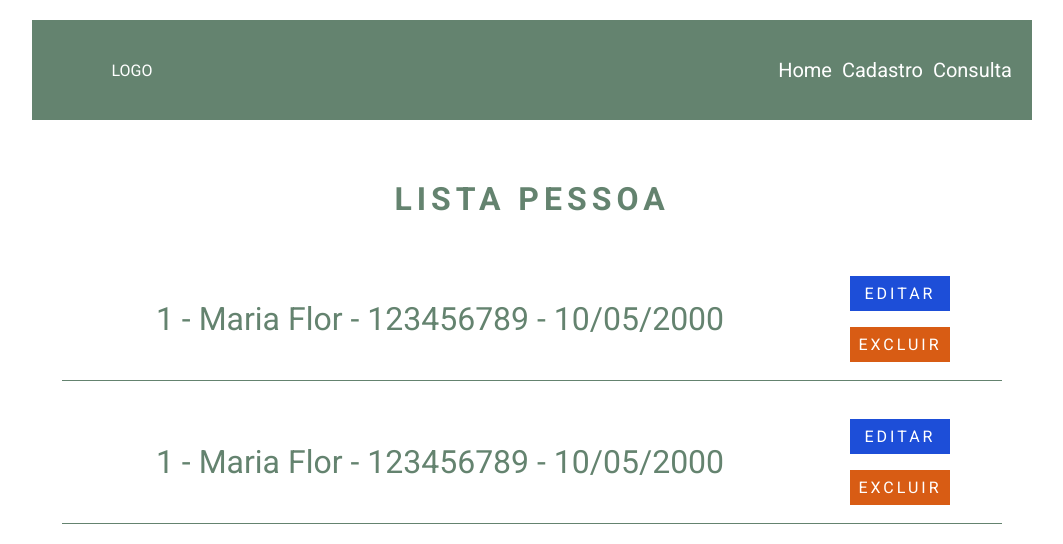
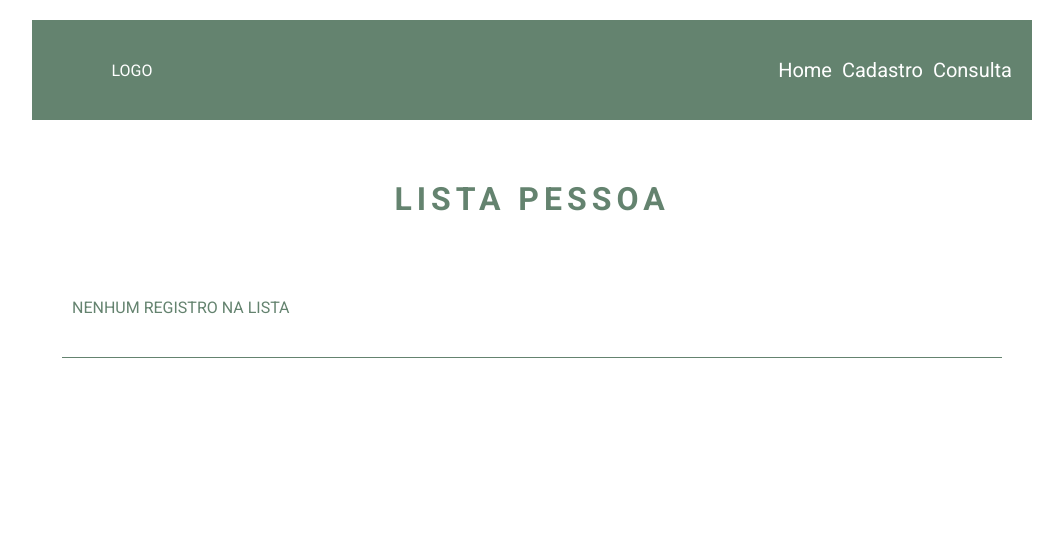
Before and after one commit to AllanGabriel03/CrudPessoas, an Angular app: page /lista in a window 1280 px wide. Shown: the top 544 px of the page, without its empty margins (108-1171 px from the left). Built offline with nearby package versions, Linux system fonts and the light colour scheme.

Commit message:
Criado o @for da página

```diff
--- a/src/app/component/lista/lista.html
+++ b/src/app/component/lista/lista.html
@@ -2,27 +2,22 @@
     <h1> Lista Pessoa </h1>
 
     <div id="div-lista-pessoas">
-
-
+        @for(elem of listaPessoa(); track elem.id ){
             <div class="div-item-pessoa">
                 <span class="item-pessoa">
-                1 - Maria Flor - 123456789 - 10/05/2000
+                    {{elem.id}} - {{elem.nome}} - {{elem.cpf}} - {{elem.dataNascimento}} - {{elem.email}}
                 </span>
                 <span class="btns-lista">
                     <a href="#" class="lnk-editar"> Editar </a>
                     <a href="#" class="lnk-excluir"> Excluir </a>
                 </span>
             </div>
+        }@empty{
+            <div class="div-item-pessoa">
+                NENHUM REGISTRO NA LISTA
+            </div>
+        }
 
-        <div class="div-item-pessoa">
-            <span class="item-pessoa">
-                1 - Maria Flor - 123456789 - 10/05/2000
-            </span>
-            <span class="btns-lista">
-                <a href="#" class="lnk-editar"> Editar </a>
-                <a href="#" class="lnk-excluir"> Excluir </a>
-            </span>
-        </div>
     </div>
 
 
```
Lines whose indentation alone changed are shown as unchanged.
